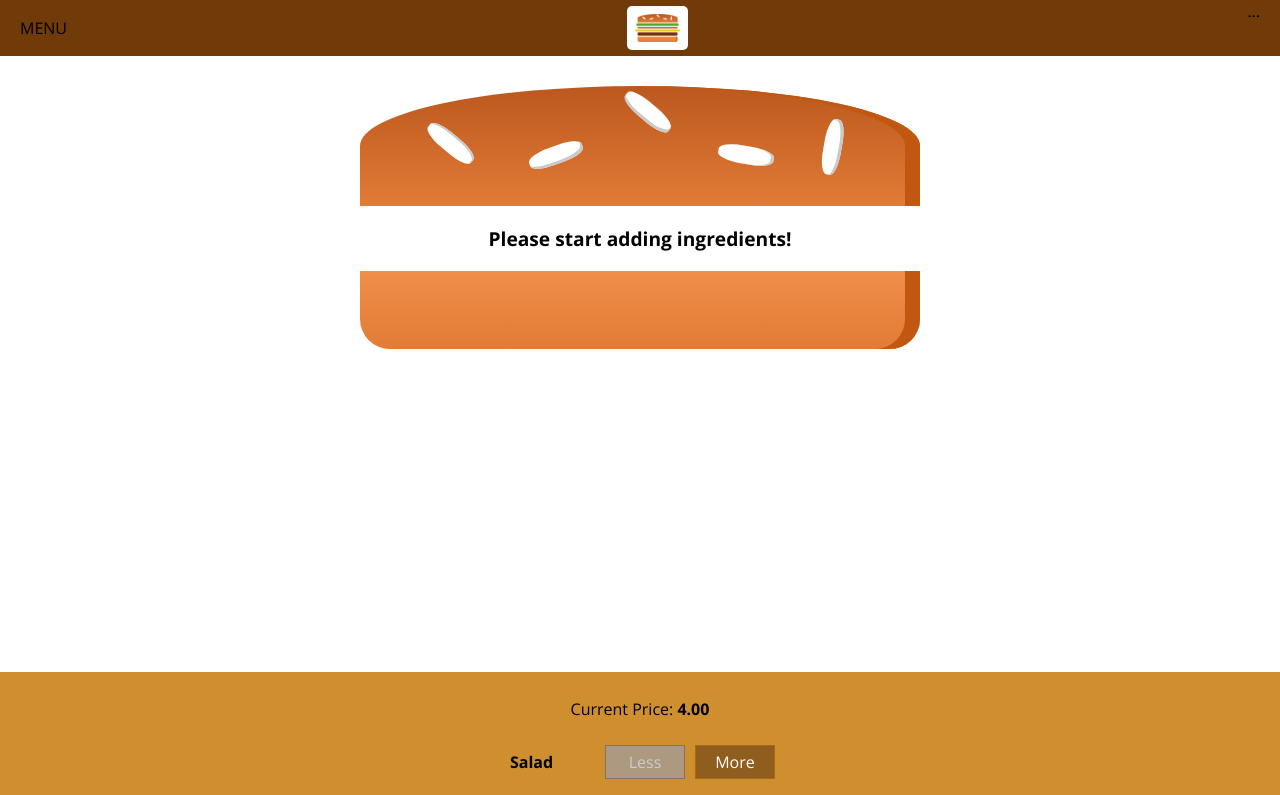
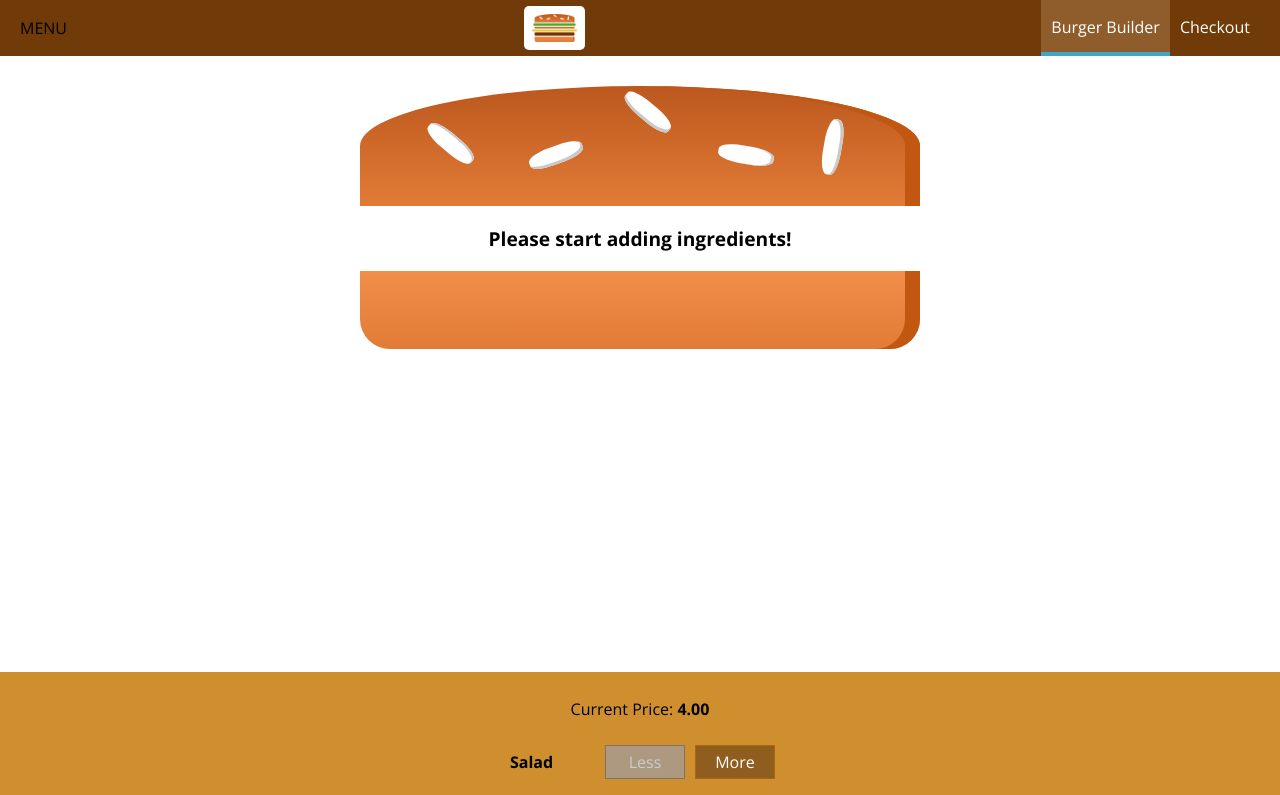
Before and after one commit to Yipeechen/react-complete-guide_burger-builder, a React app: page / in a window 1280 px wide. Shown: the top 795 px of the page. Built offline with nearby package versions, Linux system fonts and the light colour scheme.

Commit message:
Adding reusable navigation items

```diff
--- /dev/null
+++ b/src/components/Navigation/NavigationItems/NavigationItem/NavigationItem.css
@@ -0,0 +1,25 @@
+.NavigationItem {
+  margin: 0;
+  box-sizing: border-box;
+  display: flex;
+  height: 100%;
+  align-items: center;
+}
+
+.NavigationItem a {
+  color: #fff;
+  text-decoration: none;
+  height: 100%;
+  padding: 16px 10px;
+  border-bottom: 4px solid transparent;
+  box-sizing: border-box;
+  display: block;
+}
+
+.NavigationItem a:hover,
+.NavigationItem a:active,
+.NavigationItem a.active {
+  background-color: #8f5c2c;
+  color: #fff;
+  border-bottom: 4px solid #40a4cb;
+}
--- /dev/null
+++ b/src/components/Navigation/NavigationItems/NavigationItem/NavigationItem.js
@@ -0,0 +1,16 @@
+import React from 'react';
+
+import classes from './NavigationItem.css';
+
+const navigationItem = props => (
+  <li className={classes.NavigationItem}>
+    <a
+      href={props.link}
+      className={props.active ? classes.active : null}
+    >
+      {props.children}
+    </a>
+  </li>
+);
+
+export default navigationItem;
--- /dev/null
+++ b/src/components/Navigation/NavigationItems/NavigationItems.css
@@ -0,0 +1,8 @@
+.NavigationItems {
+  margin: 0;
+  padding: 0;
+  list-style: none;
+  display: flex;
+  align-content: center;
+  height: 100%;
+}
--- /dev/null
+++ b/src/components/Navigation/NavigationItems/NavigationItems.js
@@ -0,0 +1,13 @@
+import React from 'react';
+
+import classes from './NavigationItems.css';
+import NavigationItem from './NavigationItem/NavigationItem';
+
+const navigationItems = () => (
+  <ul className={classes.NavigationItems}>
+    <NavigationItem link="/" active>Burger Builder</NavigationItem>
+    <NavigationItem link="/">Checkout</NavigationItem>
+  </ul>
+);
+
+export default navigationItems;
--- a/src/components/Navigation/Toolbar/Toolbar.js
+++ b/src/components/Navigation/Toolbar/Toolbar.js
@@ -2,13 +2,14 @@
 
 import classes from './Toolbar.css';
 import Logo from '../../Logo/Logo';
+import NavigationItems from '../NavigationItems/NavigationItems';
 
 const toolbar = props => (
   <header className={classes.Toolbar}>
     <div>MENU</div>
     <Logo />
     <nav>
-      ...
+      <NavigationItems />
     </nav>
   </header>
 );
```
